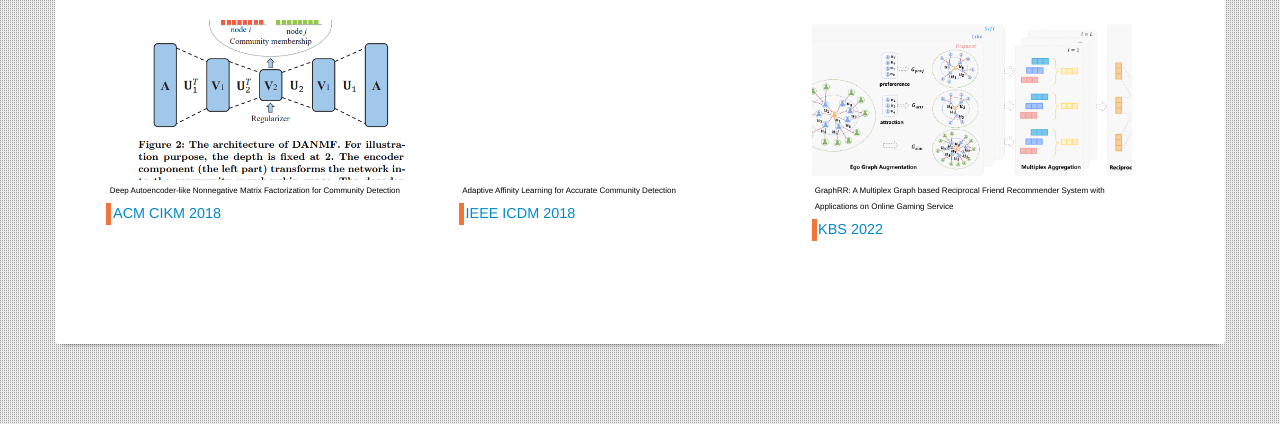
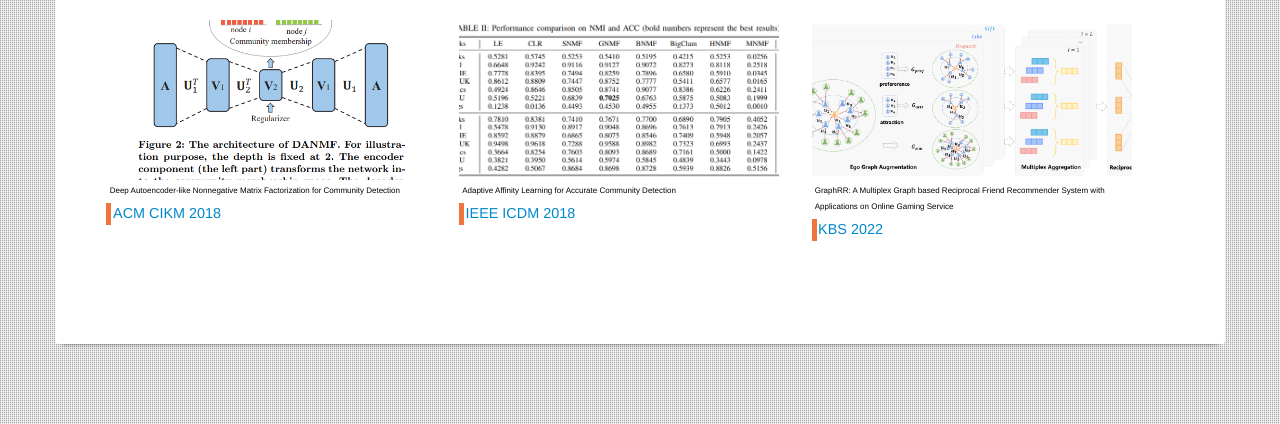
Before and after one commit to xiaodanbike/xiaodanbike.github.io, a plain HTML site: page index.html in a window 1280 px wide. Shown: the part 8620-9044 px from the top of the page. Drawn offline with Linux system fonts and the light colour scheme; a web font is replaced by a local one.

Commit message:
20240219

```diff
--- a/index.html
+++ b/index.html
@@ -994,7 +994,7 @@
                       <a href="/Publication/2018/Adaptive Affinity Learning for Accurate Community Detection.pdf" title="Adaptive Affinity Learning for Accurate Community Detection">
                           <div class="pro-pic">
 
-                              <div class="pic-box" style="background-image:url(/paper_photo/Adaptive Affinity Learning for Accurate.png);">
+                              <div class="pic-box" style="background-image:url(/paper_photo/AdaptiveAffinityLearningforAccurate.png);">
                               </div>
                               <div class="pro-title">Adaptive Affinity Learning for Accurate Community Detection</div>
                               <div class="pro-ref">IEEE ICDM 2018</div>
```
Also changed, not shown: paper_photo/AdaptiveAffinityLearningforAccurate.png (added).
